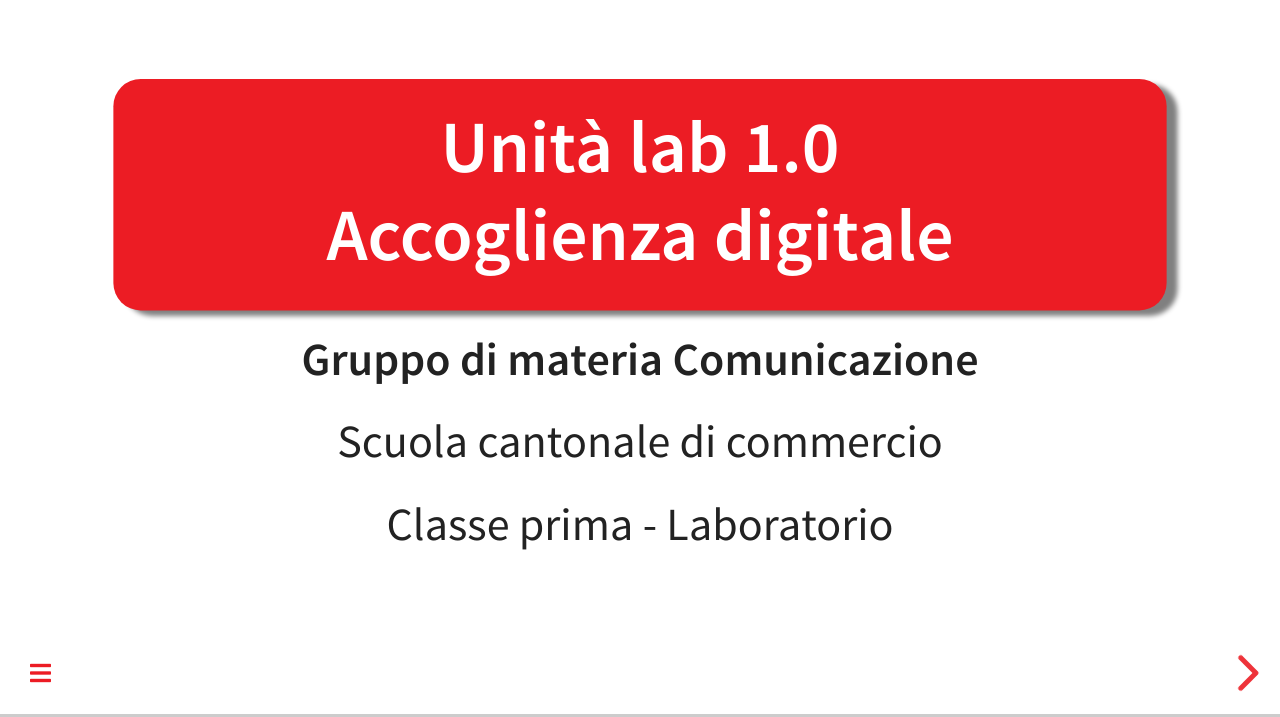
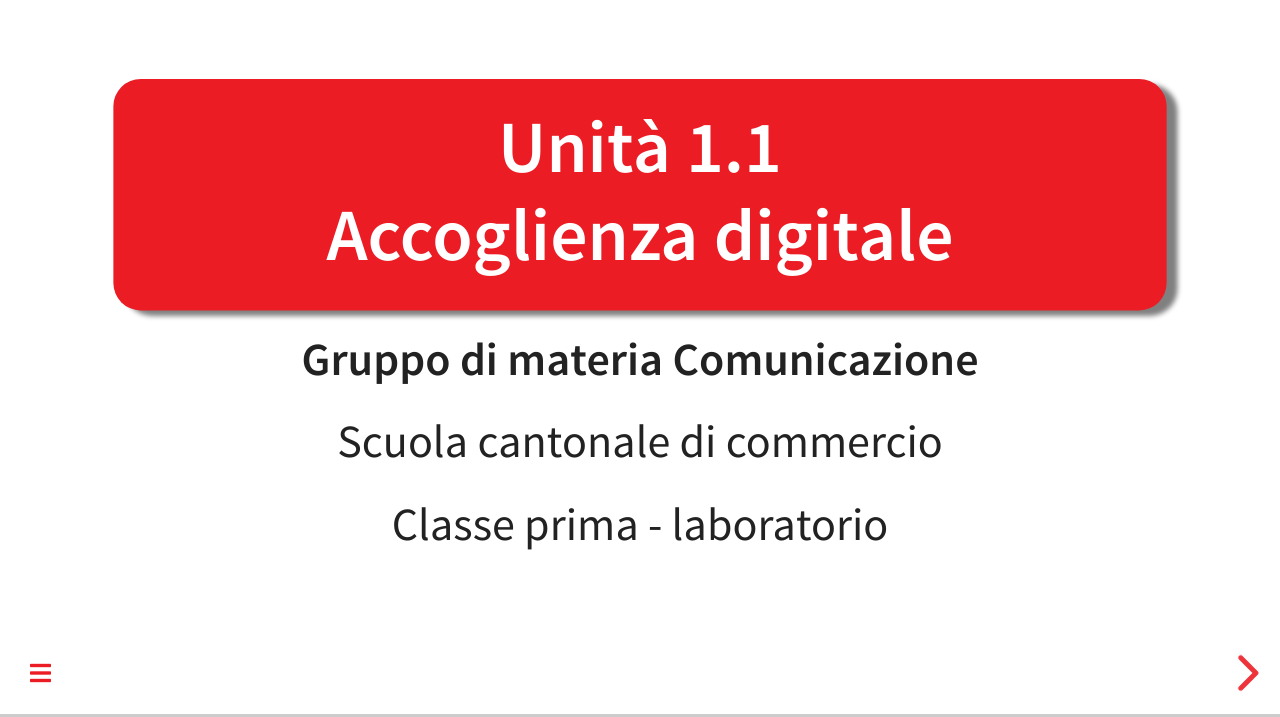
Before and after one commit to AlanLeoni/scc-com-lab-1.1_slide, a website: page index.html in a window 1280 px wide. Shown: the part 83-800 px from the top of the page. Drawn offline with Linux system fonts and the light colour scheme.

Commit message:
corretto title e num unità

```diff
--- a/index.html
+++ b/index.html
@@ -4,7 +4,7 @@
 		<meta charset="utf-8">
 		<meta name="viewport" content="width=device-width, initial-scale=1.0, maximum-scale=1.0, user-scalable=no">
 
-		<title>SCC1-U1-accoglienza digitale</title>
+		<title>Unità 1.1 - Accoglienza digitale</title>
 
 		<link rel="stylesheet" href="dist/reset.css">
 		<link rel="stylesheet" href="dist/reveal.css">
@@ -95,10 +95,10 @@
 		<div class="reveal">
 			<div class="slides">
 				<section id="copertina">
-					<h2 class="title" style="color: white;">Unità lab 1.0 <br>Accoglienza digitale</h2>
+					<h2 class="title" style="color: white;">Unità 1.1 <br>Accoglienza digitale</h2>
 					<p class="author">Gruppo di materia Comunicazione</p>
 					<p>Scuola cantonale di commercio</p>
-					<p>Classe prima - Laboratorio</p>
+					<p>Classe prima - laboratorio</p>
 				</section>
 
 				<section>
```
